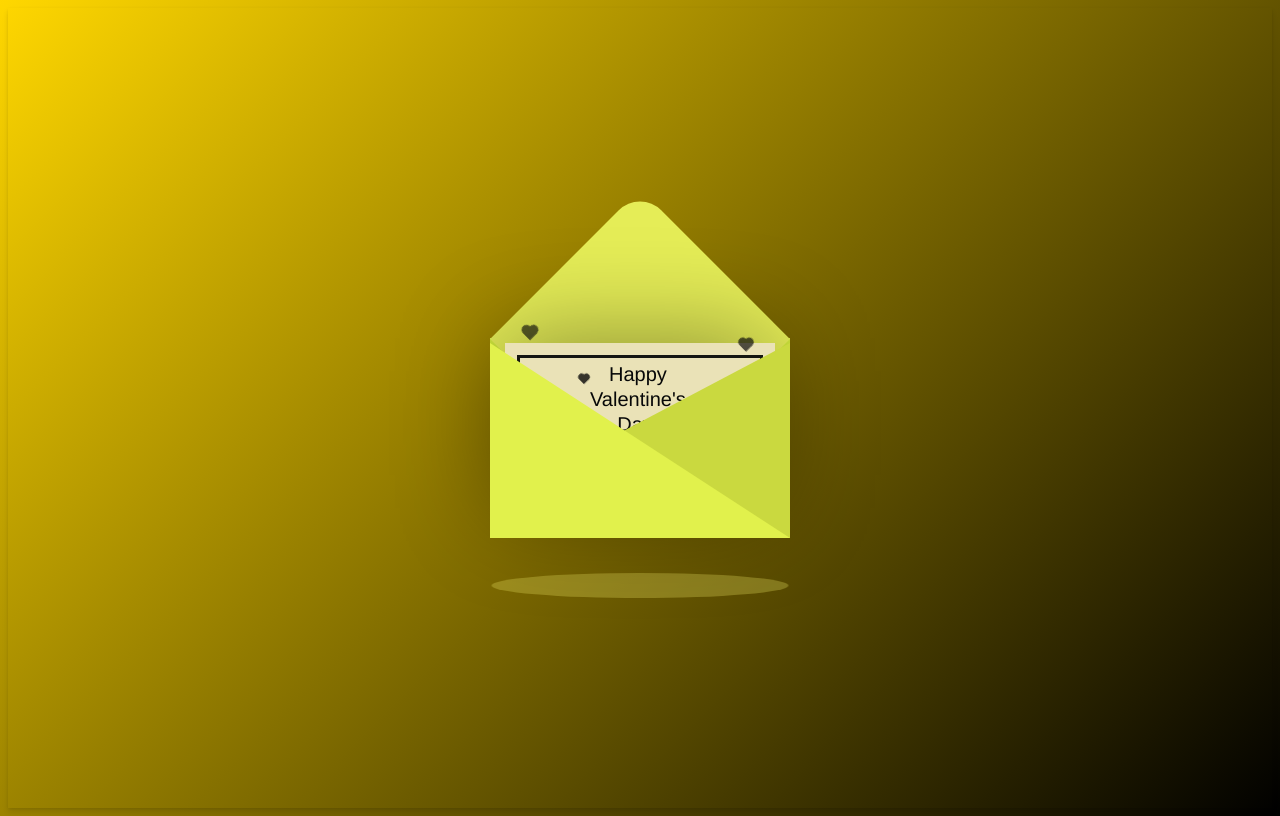
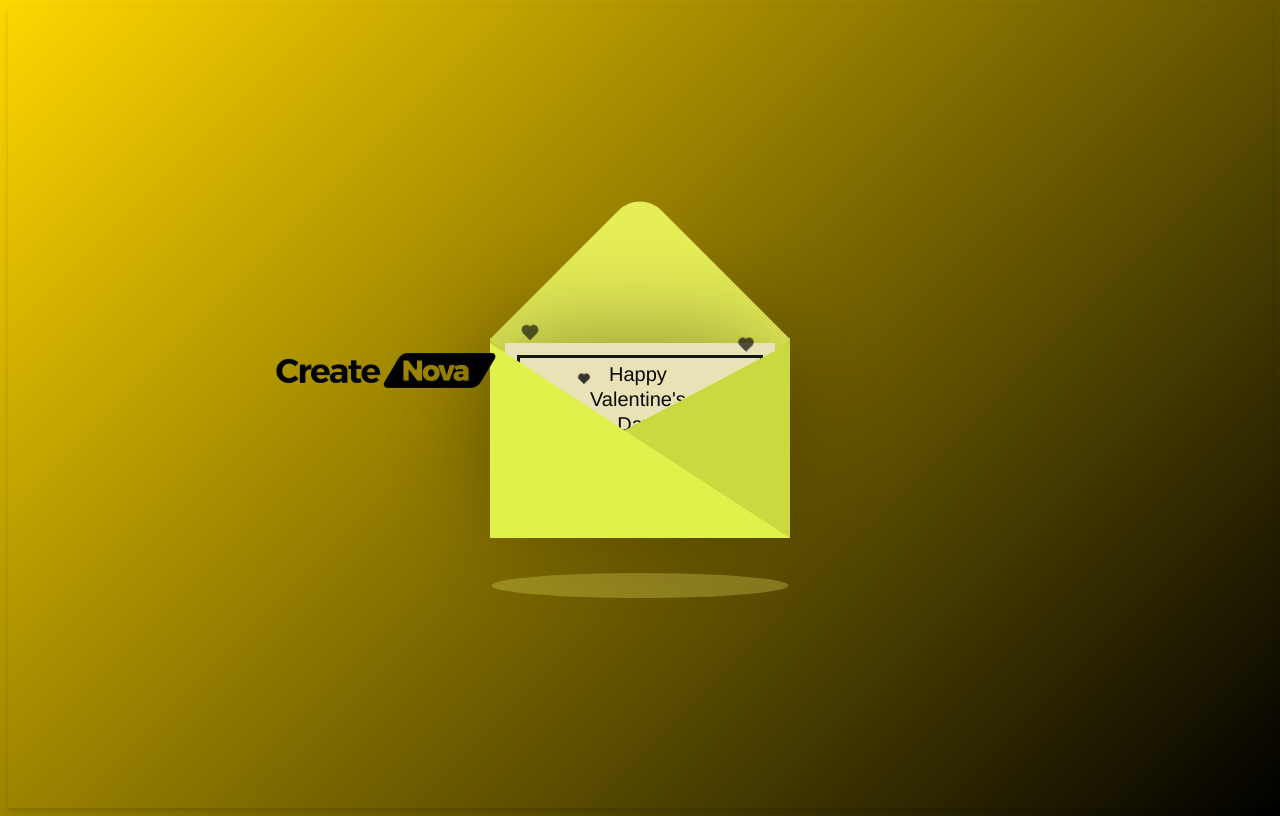
Before and after one commit to JesseRoss001/valentines, a website: page index.html in a window 1280 px wide. Drawn offline with nearby package versions, Linux system fonts and the light colour scheme.

Commit message:
Add logo and also correct script

```diff
--- a/index.html
+++ b/index.html
@@ -11,7 +11,9 @@
     <div class="container">
         <div class="valentines">
           <div class="envelope"></div>
-          <div class="front"></div>
+          <div class="front">
+
+          </div>
           <div class="card top">
           <div class="text">Happy</br> Valentine's</br> Day!</div>
           <div class="heart"</div>
@@ -27,6 +29,7 @@
         </div>
         <div class="shadow"></div>
         </div>
+        <img src="createnova1.png" alt="Girl in a jacket" id="createnova" width="250" height="250">
         <script>
             $(document).ready(function () {
             $('.container').mouseenter(function () {
--- a/style.css
+++ b/style.css
@@ -111,7 +111,10 @@ body {
     height:0;
     z-index:10;
   }
-
+  #createnova {z-index:100;
+    position:absolute;
+  left:260px;
+bottom:300px;}
   .front:before {
     position: absolute;
     content:"";
```
Also changed, not shown: createnova.jpg (added), createnova1.png (added).
